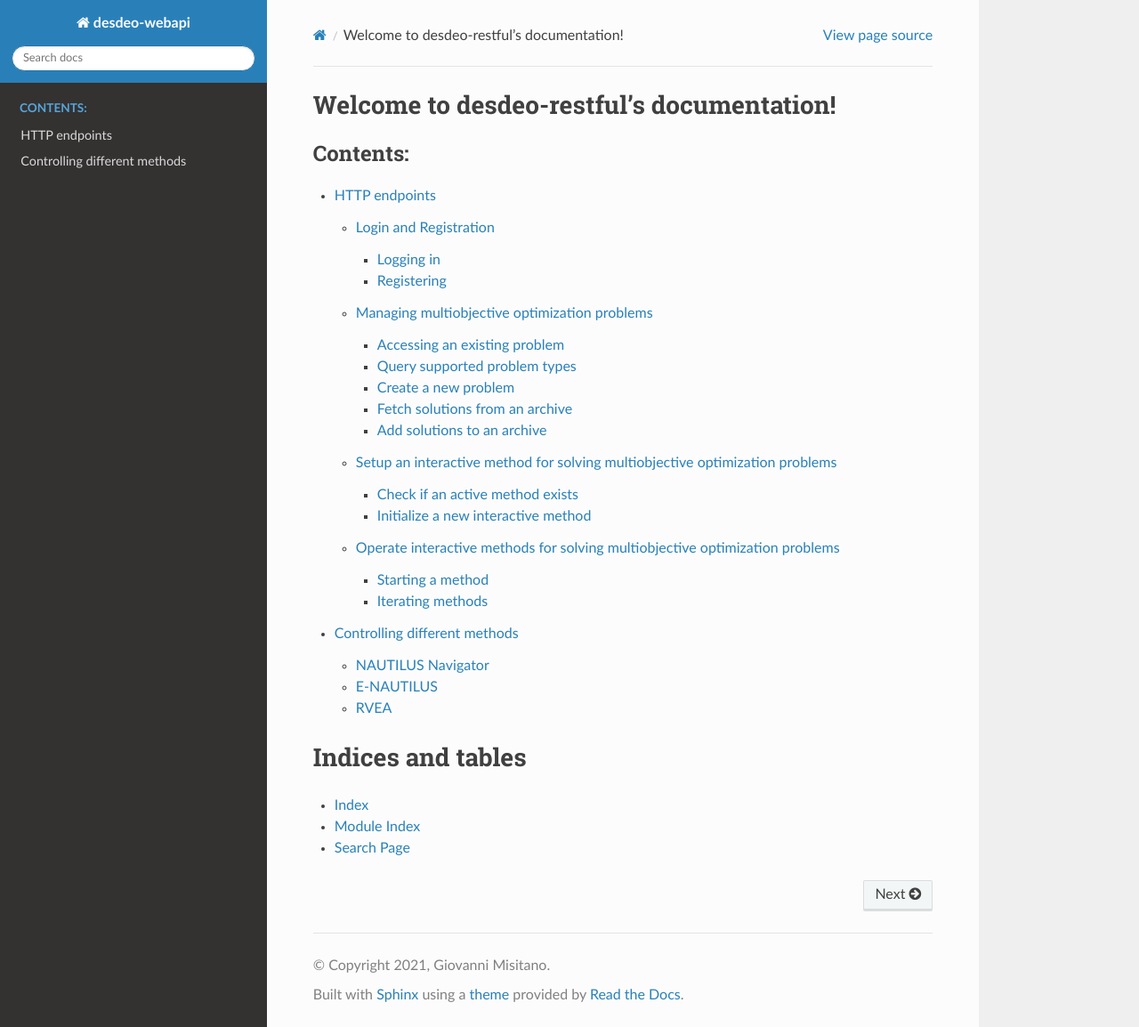
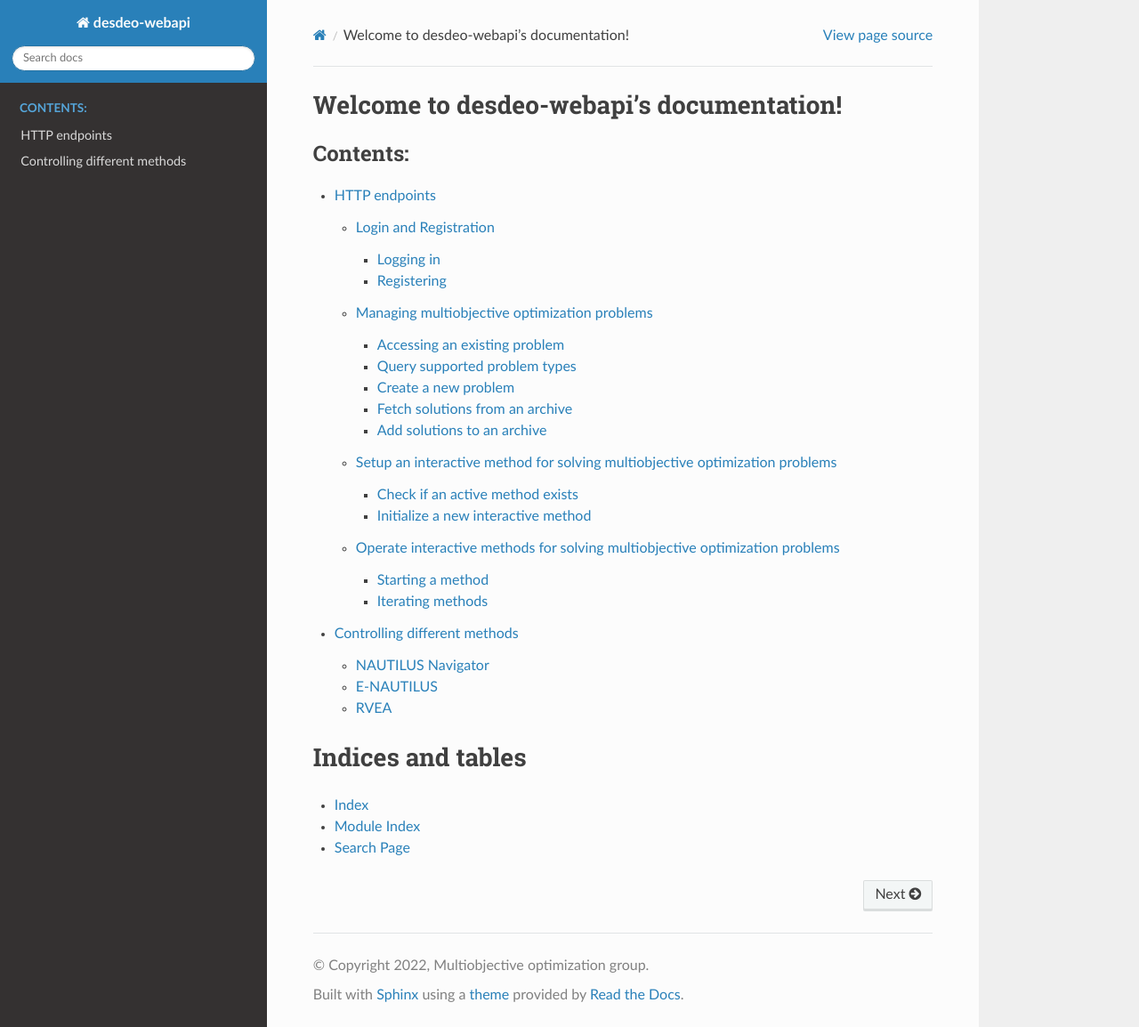
Before and after one commit to industrial-optimization-group/desdeo-webapi, a Sphinx documentation site: the page built from docs/source/index.rst, in a window 1280 px wide and 1154 px high. Shown: the whole window at 89% size. Built offline with Sphinx 7.4.7 and the Read the Docs theme 2.0.0, drawn with Linux system fonts in a browser that asks for light colours.

Commit message:
Updated meta data related to docs.

```diff
--- a/docs/source/conf.py
+++ b/docs/source/conf.py
@@ -18,7 +18,7 @@
 # -- Project information -----------------------------------------------------
 
 project = "desdeo-webapi"
-copyright = "2021, Giovanni Misitano"
+copyright = "2022, Multiobjective optimization group"
 author = "Giovanni Misitano"
 
 # The full version, including alpha/beta/rc tags
--- a/docs/source/index.rst
+++ b/docs/source/index.rst
@@ -3,8 +3,8 @@
    You can adapt this file completely to your liking, but it should at least
    contain the root `toctree` directive.
 
-Welcome to desdeo-restful's documentation!
-==========================================
+Welcome to desdeo-webapi's documentation!
+=========================================
 
 .. toctree::
    :maxdepth: 3
```
